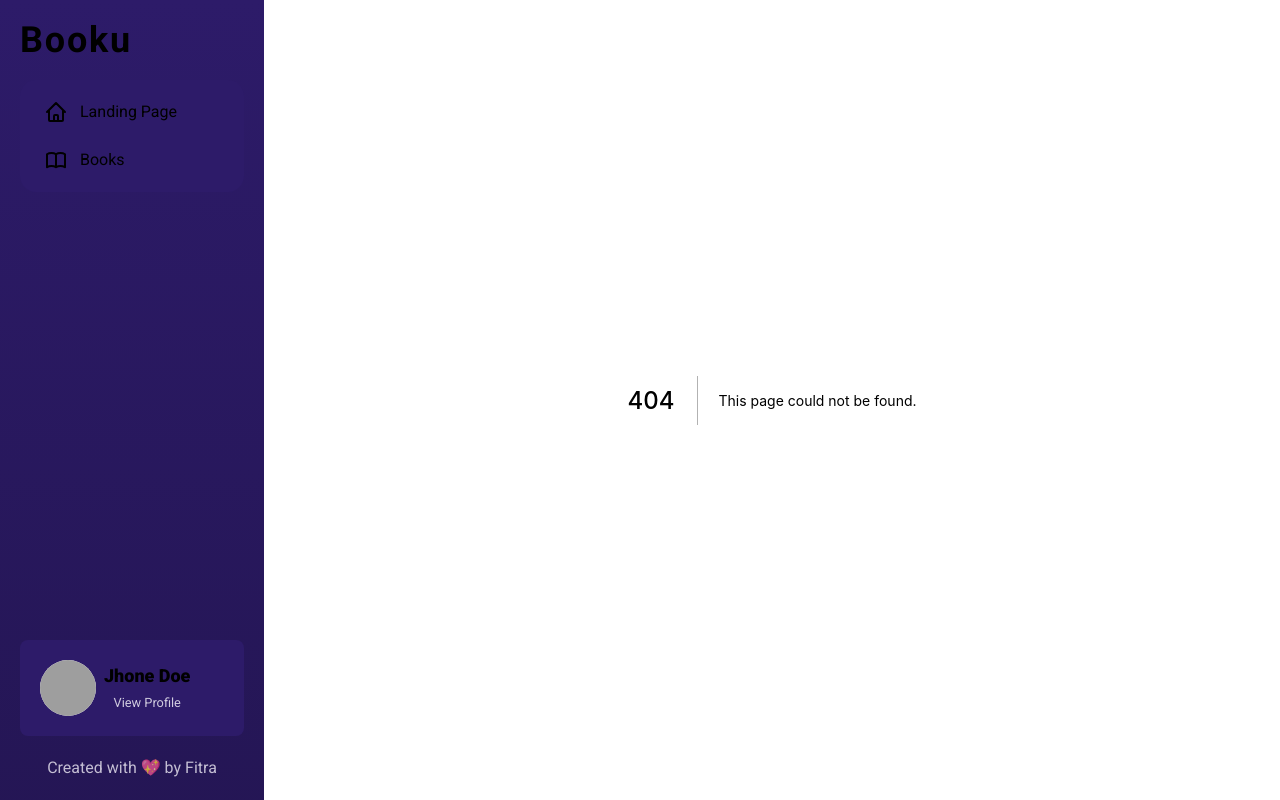
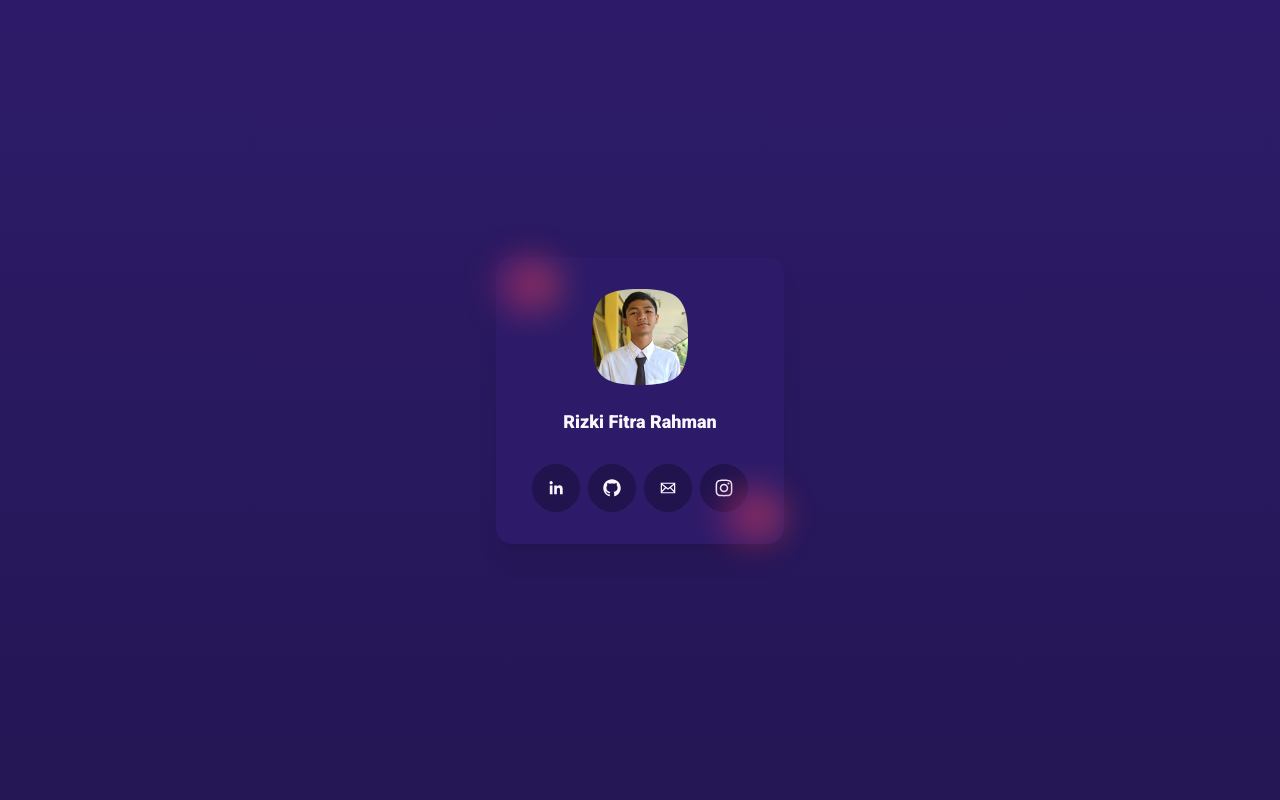
Before and after one commit to Rizki36/exam-fe, a Next.js app: page /profile in a window 1280 px wide. Before the commit this address had no page. Built offline with nearby package versions, Linux system fonts and the light colour scheme; grey boxes are pictures that could not be loaded.

Commit message:
refactor: change img profile

```diff
--- /dev/null
+++ b/src/pages/profile.tsx
@@ -0,0 +1,107 @@
+import { Fragment } from 'react';
+
+import Image from 'next/image';
+
+import Decoration2 from '@/components/LandingPage/TrandingSection/Decorations/Decoration2';
+import { Page } from '@types';
+
+const profile: Page = () => {
+  return (
+    <div className="flex relative justify-center items-center w-screen h-screen bg-gradient-to-b from-base-100 to-base-300">
+      <div className="rounded-xl">
+        <div className="grid relative shrink-0 gap-4 items-center place-items-center p-4 py-8 mx-2 w-72 shadow-xl backdrop-blur bg-base-100 rounded-box">
+          <div className="dropdown">
+            <div tabIndex={0}>
+              <div className="avatar">
+                <div className="relative w-24 h-24 mask mask-squircle bg-base-content">
+                  <Image
+                    src={'/me.png'}
+                    alt="me"
+                    layout="fill"
+                    objectFit="cover"
+                  />
+                </div>
+              </div>
+            </div>
+          </div>
+          <div>
+            <div className="mb-5 w-full dropdown">
+              <div tabIndex={0}>
+                <div className="text-lg font-extrabold text-center">
+                  Rizki Fitra Rahman
+                </div>
+              </div>
+            </div>
+            <div className="w-full dropdown">
+              <div tabIndex={0}>
+                <div className="flex gap-x-2 justify-center mt-2 text-center">
+                  <a
+                    title="LinkedIn"
+                    className="linkedin btn btn-circle"
+                    href="https://www.linkedin.com/in/rizki36"
+                  >
+                    <svg
+                      viewBox="0 0 512 512"
+                      className="w-6 h-6 fill-base-content"
+                    >
+                      <path d="M186.4 142.4c0 19-15.3 34.5-34.2 34.5 -18.9 0-34.2-15.4-34.2-34.5 0-19 15.3-34.5 34.2-34.5C171.1 107.9 186.4 123.4 186.4 142.4zM181.4 201.3h-57.8V388.1h57.8V201.3zM273.8 201.3h-55.4V388.1h55.4c0 0 0-69.3 0-98 0-26.3 12.1-41.9 35.2-41.9 21.3 0 31.5 15 31.5 41.9 0 26.9 0 98 0 98h57.5c0 0 0-68.2 0-118.3 0-50-28.3-74.2-68-74.2 -39.6 0-56.3 30.9-56.3 30.9v-25.2H273.8z" />
+                    </svg>
+                  </a>
+                  <a
+                    title="GitHub"
+                    className="btn btn-circle"
+                    href="https://github.com/Rizki36"
+                  >
+                    <svg
+                      viewBox="0 0 512 512"
+                      className="w-6 h-6 fill-base-content"
+                      href=""
+                    >
+                      <path d="M256 70.7c-102.6 0-185.9 83.2-185.9 185.9 0 82.1 53.3 151.8 127.1 176.4 9.3 1.7 12.3-4 12.3-8.9V389.4c-51.7 11.3-62.5-21.9-62.5-21.9 -8.4-21.5-20.6-27.2-20.6-27.2 -16.9-11.5 1.3-11.3 1.3-11.3 18.7 1.3 28.5 19.2 28.5 19.2 16.6 28.4 43.5 20.2 54.1 15.4 1.7-12 6.5-20.2 11.8-24.9 -41.3-4.7-84.7-20.6-84.7-91.9 0-20.3 7.3-36.9 19.2-49.9 -1.9-4.7-8.3-23.6 1.8-49.2 0 0 15.6-5 51.1 19.1 14.8-4.1 30.7-6.2 46.5-6.3 15.8 0.1 31.7 2.1 46.6 6.3 35.5-24 51.1-19.1 51.1-19.1 10.1 25.6 3.8 44.5 1.8 49.2 11.9 13 19.1 29.6 19.1 49.9 0 71.4-43.5 87.1-84.9 91.7 6.7 5.8 12.8 17.1 12.8 34.4 0 24.9 0 44.9 0 51 0 4.9 3 10.7 12.4 8.9 73.8-24.6 127-94.3 127-176.4C441.9 153.9 358.6 70.7 256 70.7z" />
+                    </svg>
+                  </a>
+
+                  <a
+                    href="mailto:cahrizki.rf@gmail.com"
+                    className="btn btn-circle"
+                    title="Email"
+                  >
+                    <svg
+                      viewBox="0 0 512 512"
+                      className="w-6 h-6 fill-base-content"
+                    >
+                      <path d="M101.3 141.6v228.9h0.3 308.4 0.8V141.6H101.3zM375.7 167.8l-119.7 91.5 -119.6-91.5H375.7zM127.6 194.1l64.1 49.1 -64.1 64.1V194.1zM127.8 344.2l84.9-84.9 43.2 33.1 43-32.9 84.7 84.7L127.8 344.2 127.8 344.2zM384.4 307.8l-64.4-64.4 64.4-49.3V307.8z" />
+                    </svg>
+                  </a>
+                  <a
+                    href="https://www.instagram.com/fitra36_/"
+                    className="btn btn-circle"
+                    title="Instagram"
+                  >
+                    <svg
+                      className="w-6 h-6 fill-base-content"
+                      viewBox="0 0 512 512"
+                    >
+                      <g>
+                        <path d="M256 109.3c47.8 0 53.4 0.2 72.3 1 17.4 0.8 26.9 3.7 33.2 6.2 8.4 3.2 14.3 7.1 20.6 13.4 6.3 6.3 10.1 12.2 13.4 20.6 2.5 6.3 5.4 15.8 6.2 33.2 0.9 18.9 1 24.5 1 72.3s-0.2 53.4-1 72.3c-0.8 17.4-3.7 26.9-6.2 33.2 -3.2 8.4-7.1 14.3-13.4 20.6 -6.3 6.3-12.2 10.1-20.6 13.4 -6.3 2.5-15.8 5.4-33.2 6.2 -18.9 0.9-24.5 1-72.3 1s-53.4-0.2-72.3-1c-17.4-0.8-26.9-3.7-33.2-6.2 -8.4-3.2-14.3-7.1-20.6-13.4 -6.3-6.3-10.1-12.2-13.4-20.6 -2.5-6.3-5.4-15.8-6.2-33.2 -0.9-18.9-1-24.5-1-72.3s0.2-53.4 1-72.3c0.8-17.4 3.7-26.9 6.2-33.2 3.2-8.4 7.1-14.3 13.4-20.6 6.3-6.3 12.2-10.1 20.6-13.4 6.3-2.5 15.8-5.4 33.2-6.2C202.6 109.5 208.2 109.3 256 109.3M256 77.1c-48.6 0-54.7 0.2-73.8 1.1 -19 0.9-32.1 3.9-43.4 8.3 -11.8 4.6-21.7 10.7-31.7 20.6 -9.9 9.9-16.1 19.9-20.6 31.7 -4.4 11.4-7.4 24.4-8.3 43.4 -0.9 19.1-1.1 25.2-1.1 73.8 0 48.6 0.2 54.7 1.1 73.8 0.9 19 3.9 32.1 8.3 43.4 4.6 11.8 10.7 21.7 20.6 31.7 9.9 9.9 19.9 16.1 31.7 20.6 11.4 4.4 24.4 7.4 43.4 8.3 19.1 0.9 25.2 1.1 73.8 1.1s54.7-0.2 73.8-1.1c19-0.9 32.1-3.9 43.4-8.3 11.8-4.6 21.7-10.7 31.7-20.6 9.9-9.9 16.1-19.9 20.6-31.7 4.4-11.4 7.4-24.4 8.3-43.4 0.9-19.1 1.1-25.2 1.1-73.8s-0.2-54.7-1.1-73.8c-0.9-19-3.9-32.1-8.3-43.4 -4.6-11.8-10.7-21.7-20.6-31.7 -9.9-9.9-19.9-16.1-31.7-20.6 -11.4-4.4-24.4-7.4-43.4-8.3C310.7 77.3 304.6 77.1 256 77.1L256 77.1z" />
+                        <path d="M256 164.1c-50.7 0-91.9 41.1-91.9 91.9s41.1 91.9 91.9 91.9 91.9-41.1 91.9-91.9S306.7 164.1 256 164.1zM256 315.6c-32.9 0-59.6-26.7-59.6-59.6s26.7-59.6 59.6-59.6 59.6 26.7 59.6 59.6S288.9 315.6 256 315.6z" />
+                        <circle cx="351.5" cy="160.5" r="21.5" />
+                      </g>
+                    </svg>
+                  </a>
+                </div>
+              </div>
+            </div>
+          </div>
+
+          <Decoration2 className="top-0 left-0 z-0 w-16 rounded-full h-w-16"></Decoration2>
+          <Decoration2 className="right-0 bottom-0 z-0 w-16 rounded-full h-w-16"></Decoration2>
+        </div>
+      </div>
+    </div>
+  );
+};
+
+profile.layout = Fragment;
+
+export default profile;
--- a/src/templates/BaseTemplate/Person.tsx
+++ b/src/templates/BaseTemplate/Person.tsx
@@ -17,7 +17,7 @@ const Person: FC<{ className?: string; showImg?: boolean }> = ({
           {showImg && (
             <div className="relative w-14 h-14 rounded-full bg-base-content">
               <Image
-                src={'https://api.lorem.space/image/face?hash=33791'}
+                src={'/me.png'}
                 alt="Avatar Tailwind CSS Component"
                 objectFit="cover"
                 layout="fill"
@@ -26,7 +26,9 @@ const Person: FC<{ className?: string; showImg?: boolean }> = ({
           )}
         </div>
         <div>
-          <div className="text-lg font-extrabold line-clamp-1">Jhone Doe</div>
+          <div className="ml-1 text-lg font-extrabold line-clamp-1">
+            Rizki Fitra
+          </div>
           <small className="text-base-content/80">View Profile</small>
         </div>
       </button>
--- a/src/templates/LandingTemplate/Navbar.tsx
+++ b/src/templates/LandingTemplate/Navbar.tsx
@@ -1,5 +1,6 @@
 import { FC } from 'react';
 
+import Image from 'next/image';
 import Link from 'next/link';
 
 import Container from '@/components/Container';
@@ -32,8 +33,13 @@ const Navbar: FC<{ className?: string }> = ({ className }) => {
           </label>
           <Link href={'/profile'} passHref>
             <label tabIndex={0} className="btn btn-ghost btn-circle avatar">
-              <div className="w-10 rounded-full">
-                <img src="https://api.lorem.space/image/face?hash=33791" />
+              <div className="relative w-10 rounded-full">
+                <Image
+                  src={'/me.png'}
+                  alt="me"
+                  layout="fill"
+                  objectFit="cover"
+                />
               </div>
             </label>
           </Link>
```
Also changed, not shown: public/me.png (added).
